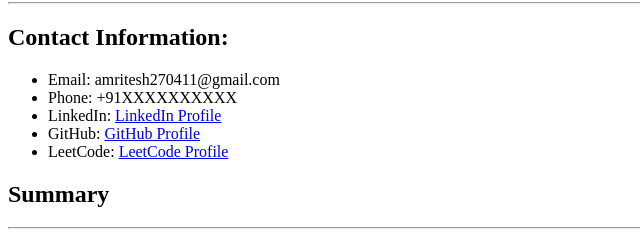
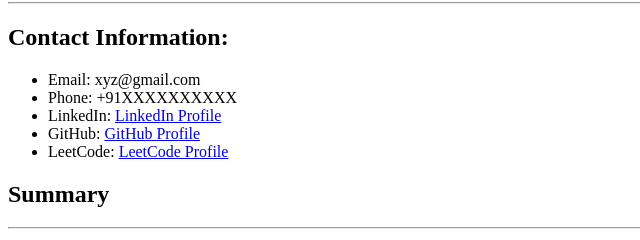
Before and after one commit to Amritesh-Singh-11/my-resume-html, a plain HTML site: page index.html in a window 1280 px wide. Shown: the part 125-365 px from the top of the page, 0-640 px from the left. Drawn offline with Linux system fonts and the light colour scheme.

Commit message:
Update index.html

```diff
--- a/index.html
+++ b/index.html
@@ -12,7 +12,7 @@
     <left><h2>Contact Information:</h2></left>
 
     <ul>
-        <li>Email: amritesh270411@gmail.com</li>
+        <li>Email: xyz@gmail.com</li>
         <li>Phone: +91XXXXXXXXXX</li>
         <li>LinkedIn: <a href="https://www.linkedin.com/in/amritesh-singh-058009327/" target="_blank">LinkedIn Profile</a></li>
         <li>GitHub: <a href="https://github.com/Amritesh-Singh-11" target="_blank">GitHub Profile</a></li>
```
